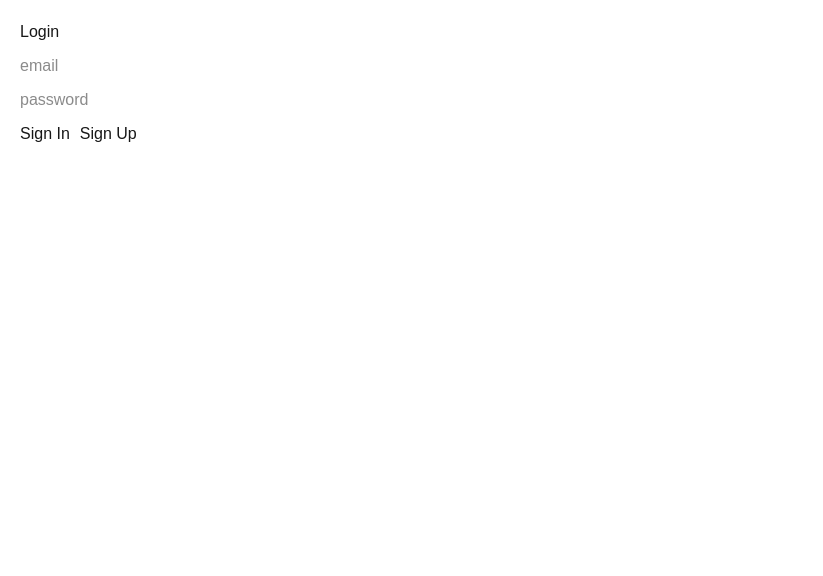
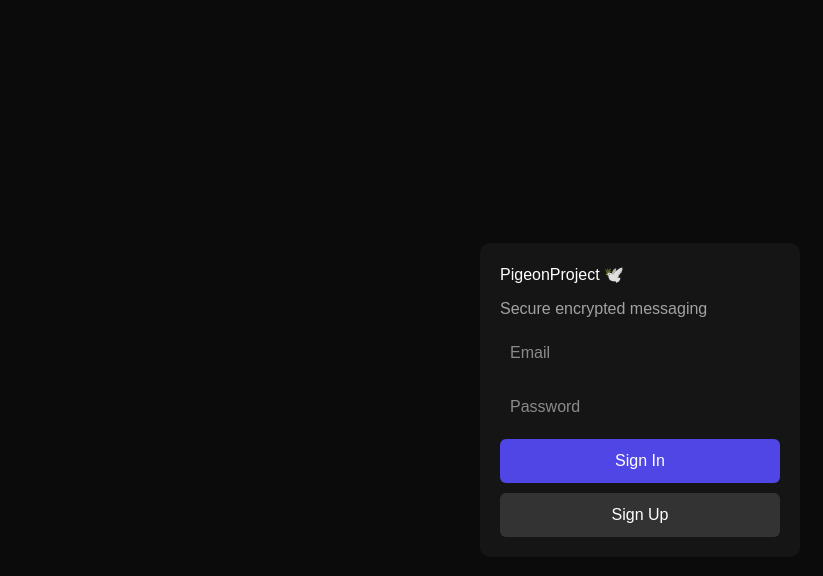
Before and after one commit to WilliamASC22/pigeonproject, a Next.js app: page /login in a window 1280 px wide. Shown: the top 576 px of the page, without its empty margins (0-823 px from the left). Built offline with nearby package versions, Linux system fonts and the light colour scheme; no server answers.

Commit message:
PigeonProject full chat system

```diff
--- a/app/login/page.tsx
+++ b/app/login/page.tsx
@@ -1,78 +1,105 @@
-"use client"
+"use client";
 
-import { useState } from "react"
-import { supabase } from "@/src/lib/supabase"
-import { useRouter } from "next/navigation"
+import { useState } from "react";
+import { supabase } from "@/src/lib/supabase";
+import { useRouter } from "next/navigation";
 
 export default function LoginPage() {
-  const router = useRouter()
+  const router = useRouter();
 
-  const [email, setEmail] = useState("")
-  const [password, setPassword] = useState("")
-  const [loading, setLoading] = useState(false)
+  const [email, setEmail] = useState("");
+  const [password, setPassword] = useState("");
 
   async function signIn() {
-    setLoading(true)
-
     const { error } = await supabase.auth.signInWithPassword({
       email,
       password,
-    })
+    });
 
-    setLoading(false)
+    if (error) return alert(error.message);
 
-    if (error) {
-      alert(error.message)
-      return
-    }
-
-    router.push("/")
+    router.push("/");
   }
 
   async function signUp() {
-    setLoading(true)
-
     const { error } = await supabase.auth.signUp({
       email,
       password,
-    })
+    });
 
-    setLoading(false)
+    if (error) return alert(error.message);
 
-    if (error) {
-      alert(error.message)
-      return
-    }
-
-    alert("Check your email (or try login if email confirmation is off)")
+    alert("Check email or try login");
   }
 
   return (
-    <div style={{ padding: 20 }}>
-      <h1>Login</h1>
+    <div style={styles.page}>
+      <div style={styles.card}>
+        <h1>PigeonProject 🕊️</h1>
+        <p style={{ opacity: 0.6 }}>Secure encrypted messaging</p>
 
         <input
-        placeholder="email"
+          placeholder="Email"
           value={email}
           onChange={(e) => setEmail(e.target.value)}
-        style={{ display: "block", marginTop: 10 }}
+          style={styles.input}
         />
 
         <input
-        placeholder="password"
+          placeholder="Password"
           type="password"
           value={password}
           onChange={(e) => setPassword(e.target.value)}
-        style={{ display: "block", marginTop: 10 }}
+          style={styles.input}
         />
 
-      <button onClick={signIn} disabled={loading} style={{ marginTop: 10 }}>
+        <button onClick={signIn} style={styles.button}>
           Sign In
         </button>
 
-      <button onClick={signUp} disabled={loading} style={{ marginLeft: 10 }}>
+        <button onClick={signUp} style={styles.button2}>
           Sign Up
         </button>
       </div>
-  )
+    </div>
+  );
 }
+
+const styles: any = {
+  page: {
+    height: "100vh",
+    display: "flex",
+    justifyContent: "center",
+    alignItems: "center",
+    background: "#0b0b0b",
+    color: "white",
+  },
+  card: {
+    width: 320,
+    padding: 20,
+    background: "#151515",
+    borderRadius: 10,
+    display: "flex",
+    flexDirection: "column",
+    gap: 10,
+  },
+  input: {
+    padding: 10,
+    borderRadius: 6,
+    border: "none",
+  },
+  button: {
+    padding: 10,
+    background: "#4f46e5",
+    color: "white",
+    border: "none",
+    borderRadius: 6,
+  },
+  button2: {
+    padding: 10,
+    background: "#333",
+    color: "white",
+    border: "none",
+    borderRadius: 6,
+  },
+};
--- a/app/page.tsx
+++ b/app/page.tsx
@@ -1,121 +1,293 @@
-"use client"
+"use client";
 
-import { useEffect, useState } from "react"
-import { useRouter } from "next/navigation"
-import { supabase } from "@/src/lib/supabase"
+import { useEffect, useState } from "react";
+import { useRouter } from "next/navigation";
+import { supabase } from "@/src/lib/supabase";
+import {
+  encryptMessage,
+  decryptMessage,
+  generateKey,
+} from "@/src/lib/crypto";
 
 export default function Home() {
-  const router = useRouter()
+  const router = useRouter();
 
-  const [messages, setMessages] = useState<any[]>([])
-  const [text, setText] = useState("")
-  const [loading, setLoading] = useState(false)
+  const [user, setUser] = useState<any>(null);
+  const [chats, setChats] = useState<any[]>([]);
+  const [activeChat, setActiveChat] = useState<any>(null);
+  const [messages, setMessages] = useState<any[]>([]);
+  const [text, setText] = useState("");
+  const [key, setKey] = useState<CryptoKey | null>(null);
 
-  // -----------------------------
-  // CHECK LOGIN
-  // -----------------------------
+  // ---------------- INIT ----------------
   useEffect(() => {
-    const checkUser = async () => {
-      const { data } = await supabase.auth.getUser()
+    const init = async () => {
+      const { data } = await supabase.auth.getUser();
 
       if (!data.user) {
-        router.push("/login")
-        return
+        router.push("/login");
+        return;
       }
 
-      loadMessages()
-    }
+      setUser(data.user);
 
-    checkUser()
-  }, [])
+      const k = await generateKey();
+      setKey(k);
 
-  // -----------------------------
-  // LOAD MESSAGES
-  // -----------------------------
-  async function loadMessages() {
-    const { data, error } = await supabase
+      loadChats(data.user.id);
+    };
+
+    init();
+  }, []);
+
+  // ---------------- LOAD CHATS ----------------
+  async function loadChats(userId: string) {
+    const { data } = await supabase
+      .from("chat_members")
+      .select("chat_id")
+      .eq("user_id", userId);
+
+    if (!data) return;
+
+    const chatIds = data.map((c) => c.chat_id);
+
+    const res = await supabase
+      .from("chats")
+      .select("*")
+      .in("id", chatIds);
+
+    setChats(res.data || []);
+  }
+
+  // ---------------- LOAD MESSAGES ----------------
+  async function loadMessages(chatId: string) {
+    if (!key) return;
+
+    const { data } = await supabase
       .from("messages")
       .select("*")
-      .order("created_at", { ascending: true })
+      .eq("chat_id", chatId)
+      .order("created_at", { ascending: true });
 
-    if (error) {
-      console.error("Load error:", error.message)
-      return
-    }
+    if (!data) return;
 
-    if (data) setMessages(data)
+    const decrypted = await Promise.all(
+      data.map(async (m) => {
+        const text = await decryptMessage(
+          JSON.parse(m.ciphertext),
+          JSON.parse(m.iv),
+          key
+        );
+
+        return { ...m, text };
+      })
+    );
+
+    setMessages(decrypted);
   }
 
-  // -----------------------------
-  // SEND MESSAGE
-  // -----------------------------
+  // ---------------- REALTIME ----------------
+  useEffect(() => {
+    if (!activeChat) return;
+
+    const channel = supabase
+      .channel("chat-realtime")
+      .on(
+        "postgres_changes",
+        {
+          event: "INSERT",
+          schema: "public",
+          table: "messages",
+          filter: `chat_id=eq.${activeChat.id}`,
+        },
+        () => {
+          loadMessages(activeChat.id);
+        }
+      )
+      .subscribe();
+
+    return () => {
+      supabase.removeChannel(channel);
+    };
+  }, [activeChat, key]);
+
+  // ---------------- SEND ----------------
   async function sendMessage() {
-    if (!text.trim()) return
+    if (!text.trim() || !activeChat || !key || !user) return;
 
-    setLoading(true)
+    const { ciphertext, iv } = await encryptMessage(text, key);
 
-    const {
-      data: { user },
-      error: userError,
-    } = await supabase.auth.getUser()
-
-    if (userError || !user) {
-      console.error("Not logged in")
-      setLoading(false)
-      router.push("/login")
-      return
-    }
-
-    const { error } = await supabase.from("messages").insert([
+    await supabase.from("messages").insert([
       {
         sender: user.id,
-        receiver: user.id, // temporary (we'll upgrade later)
-        ciphertext: text,
+        chat_id: activeChat.id,
+        ciphertext: JSON.stringify(ciphertext),
+        iv: JSON.stringify(iv),
       },
-    ])
+    ]);
 
-    if (error) {
-      console.error("Insert error:", error.message)
-    }
-
-    setText("")
-    setLoading(false)
-    loadMessages()
+    setText("");
+    loadMessages(activeChat.id);
   }
 
-  // -----------------------------
-  // UI
-  // -----------------------------
+  // ---------------- CREATE GROUP ----------------
+  async function createGroup() {
+    const name = prompt("Group name?");
+    if (!name) return;
+
+    const { data: chat } = await supabase
+      .from("chats")
+      .insert([{ name, is_group: true }])
+      .select()
+      .single();
+
+    await supabase.from("chat_members").insert([
+      {
+        chat_id: chat.id,
+        user_id: user.id,
+      },
+    ]);
+
+    loadChats(user.id);
+  }
+
+  // ---------------- UI ----------------
   return (
-    <main style={{ padding: 20, maxWidth: 600 }}>
-      <h1>PigeonProject 💬</h1>
+    <div style={styles.page}>
+      {/* SIDEBAR */}
+      <div style={styles.sidebar}>
+        <div style={styles.header}>Chats</div>
 
-      {/* Messages */}
-      <div style={{ marginTop: 20 }}>
-        {messages.map((m) => (
-          <div key={m.id} style={{ marginBottom: 10 }}>
-            <b>{m.sender}:</b> {m.ciphertext}
+        <button onClick={createGroup} style={styles.groupBtn}>
+          + New Group
+        </button>
+
+        {chats.map((c) => (
+          <div
+            key={c.id}
+            onClick={() => {
+              setActiveChat(c);
+              loadMessages(c.id);
+            }}
+            style={styles.chatItem}
+          >
+            {c.name || "Chat"}
           </div>
         ))}
       </div>
 
-      {/* Input */}
-      <div style={{ marginTop: 20 }}>
-        <input
-          value={text}
-          onChange={(e) => setText(e.target.value)}
-          placeholder="Type message..."
-          style={{ padding: 8, width: 250 }}
-        />
+      {/* CHAT */}
+      <div style={styles.chat}>
+        <div style={styles.topbar}>
+          {activeChat?.name || "Select a chat"}
+        </div>
 
-        <button
-          onClick={sendMessage}
-          disabled={loading}
-          style={{ marginLeft: 10, padding: 8 }}
-        >
-          {loading ? "Sending..." : "Send"}
-        </button>
+        <div style={styles.messages}>
+          {messages.map((m) => (
+            <div key={m.id} style={styles.msg}>
+              {m.text}
+            </div>
+          ))}
+        </div>
+
+        <div style={styles.inputBar}>
+          <input
+            value={text}
+            onChange={(e) => setText(e.target.value)}
+            style={styles.input}
+            placeholder="Message..."
+          />
+
+          <button onClick={sendMessage} style={styles.send}>
+            Send
+          </button>
+        </div>
       </div>
-    </main>
-  )
+    </div>
+  );
 }
+
+// ---------------- STYLES ----------------
+const styles: any = {
+  page: {
+    display: "flex",
+    height: "100vh",
+    background: "#0b0b0b",
+    color: "white",
+  },
+
+  sidebar: {
+    width: 280,
+    borderRight: "1px solid #222",
+    padding: 10,
+  },
+
+  header: {
+    fontSize: 18,
+    marginBottom: 10,
+  },
+
+  groupBtn: {
+    width: "100%",
+    padding: 10,
+    marginBottom: 10,
+    background: "#4f46e5",
+    border: "none",
+    color: "white",
+    borderRadius: 6,
+  },
+
+  chatItem: {
+    padding: 10,
+    background: "#1a1a1a",
+    marginBottom: 5,
+    borderRadius: 6,
+    cursor: "pointer",
+  },
+
+  chat: {
+    flex: 1,
+    display: "flex",
+    flexDirection: "column",
+  },
+
+  topbar: {
+    padding: 15,
+    borderBottom: "1px solid #222",
+  },
+
+  messages: {
+    flex: 1,
+    padding: 15,
+    overflowY: "auto",
+  },
+
+  msg: {
+    padding: 10,
+    background: "#1a1a1a",
+    marginBottom: 8,
+    borderRadius: 6,
+  },
+
+  inputBar: {
+    display: "flex",
+    padding: 10,
+    borderTop: "1px solid #222",
+  },
+
+  input: {
+    flex: 1,
+    padding: 10,
+    borderRadius: 6,
+    border: "none",
+  },
+
+  send: {
+    marginLeft: 10,
+    padding: "10px 15px",
+    background: "#4f46e5",
+    color: "white",
+    border: "none",
+    borderRadius: 6,
+  },
+};
--- /dev/null
+++ b/src/lib/chat.ts
@@ -0,0 +1,3 @@
+export function getChatId(userA: string, userB: string) {
+  return [userA, userB].sort().join("_");
+}
--- /dev/null
+++ b/src/lib/crypto.ts
@@ -0,0 +1,37 @@
+export async function generateKey() {
+  return crypto.subtle.generateKey(
+    { name: "AES-GCM", length: 256 },
+    true,
+    ["encrypt", "decrypt"]
+  );
+}
+
+export async function encryptMessage(message: string, key: CryptoKey) {
+  const iv = crypto.getRandomValues(new Uint8Array(12));
+  const encoded = new TextEncoder().encode(message);
+
+  const ciphertext = await crypto.subtle.encrypt(
+    { name: "AES-GCM", iv },
+    key,
+    encoded
+  );
+
+  return {
+    ciphertext: Array.from(new Uint8Array(ciphertext)),
+    iv: Array.from(iv),
+  };
+}
+
+export async function decryptMessage(
+  ciphertext: number[],
+  iv: number[],
+  key: CryptoKey
+) {
+  const decrypted = await crypto.subtle.decrypt(
+    { name: "AES-GCM", iv: new Uint8Array(iv) },
+    key,
+    new Uint8Array(ciphertext)
+  );
+
+  return new TextDecoder().decode(decrypted);
+}
```
Lines whose indentation alone changed are shown as unchanged.
